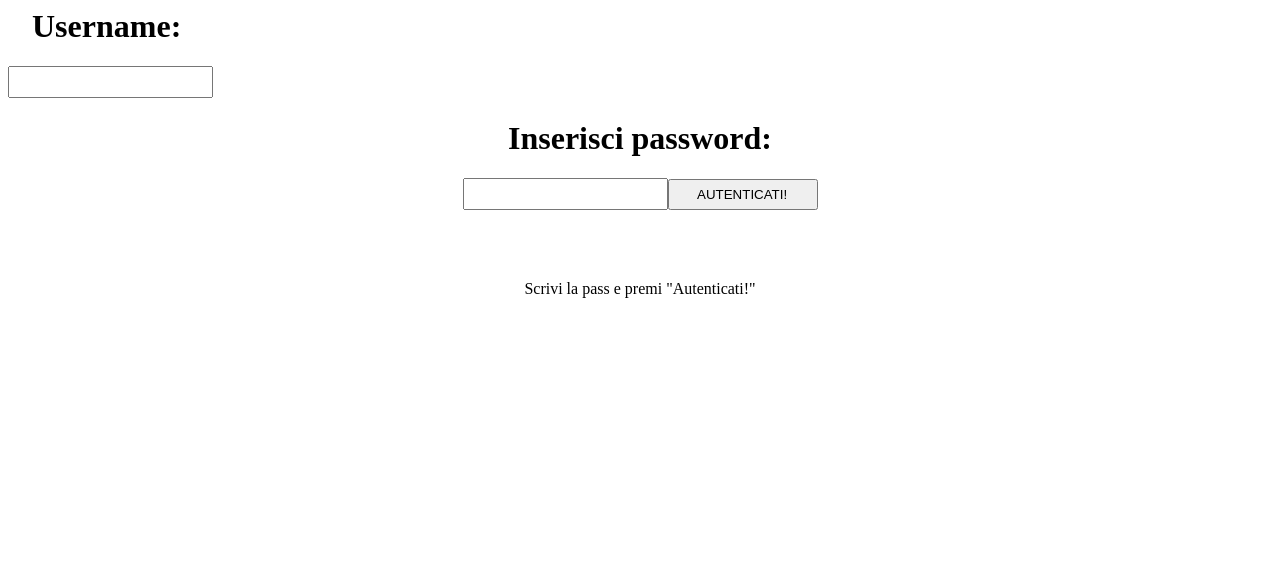
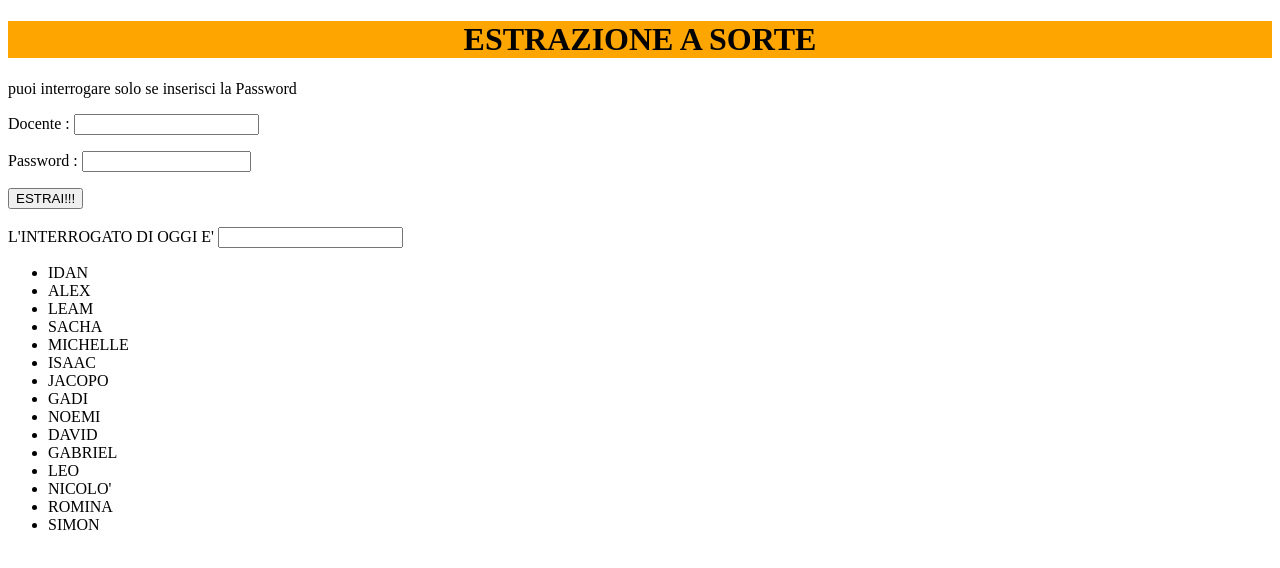
Before and after one commit to JacopoJamous23/jacopojamous1010.github.io, a plain HTML site: page index.html in a window 1280 px wide. Drawn offline with Linux system fonts and the light colour scheme.

Commit message:
Update index.html

```diff
--- a/index.html
+++ b/index.html
@@ -1,14 +1,68 @@
-<form name="login">
-        <h1>&nbsp;&nbsp; Username:</h1>
-        <input style="WIDTH: 205px; HEIGHT: 32px" id="ricerca" name="username" size="27">
-        </form>
-    </div>
-    <div align="center">
-      <form name="login">
-        <h1>Inserisci password:</h1>
-         <input style="WIDTH: 205px; HEIGHT: 32px" id="ricerca" name="pwd" size="27" type="password"><input style="WIDTH: 150px; HEIGHT: 31px" onClick="window.location='access1D_'+this.form.pwd.value+'.html'" value=" AUTENTICATI! " size="70" type="button">
-      </form>
-      <br><br><br>Scrivi la pass e premi "Autenticati!"
-    </div>
-  </body>
+<!DOCTYPE html>
+<html>
+<head>
+
+ <!DOCTYPE html>
+<html>
+<head>
+
+  <head>
+  <body>
+    <h1 id="titolo"> ESTRAZIONE A SORTE </h1>
+    <p> puoi interrogare solo se inserisci la Password</p>
+<p class ="dati"> Docente : <input type="text" id="cognome" name="nome" /> </p>
+<p class ="dati"> Password : <input type="Password" id="Password" maxlength="4" size="18" value="" name="Password" /> </p>
+
+
+   <input type="button" id="button" value="ESTRAI!!!" onClick="scegli()"/>
+
+
+   <br><br><label>L'INTERROGATO DI OGGI E'
+   <input id="nome" type="text">
+   </label>
+
+
+
+   <div>
+   <ul>
+   <li>IDAN</li>
+   <li>ALEX</li>
+   <li>LEAM</li>
+   <li>SACHA</li>
+   <li>MICHELLE</li>
+   <li>ISAAC</li>
+   <li>JACOPO</li>
+   <li>GADI</li>
+   <li>NOEMI</li>
+   <li>DAVID</li>
+   <li>GABRIEL</li>
+   <li>LEO</li>
+   <li>NICOLO'</li>
+   <li>ROMINA</li>
+   <li>SIMON</li>
+   </ul>
+   </div>
+
+
+  <script>
+    var titolo = document.getElementById("titolo");
+    console.log(titolo);
+    titolo.style.backgroundColor = "orange";
+    titolo.style.textAlign = "center";
+
+    var lista = ["IDAN","ALEX","LEAM","SACHA","MICHELLE","ISAAC","JACOPO","GADI","NOEMI","DAVID","GABRIEL","LEO","NICOLO'","ROMINA","SIMON"];
+
+    function scegli() {
+     var x = Math.floor(Math.random() * lista.length);
+     document.getElementById("nome").value += "," + lista[x]
+     var interrogato = document.getElementsByTagName("li");
+     interrogato[x].style.backgroundColor = "yellow";
+     }
+
+
+</script>
+
+
+
+</body>
 </html>
```
